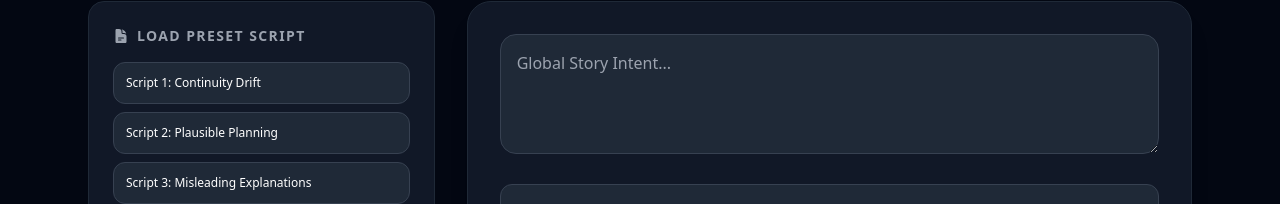
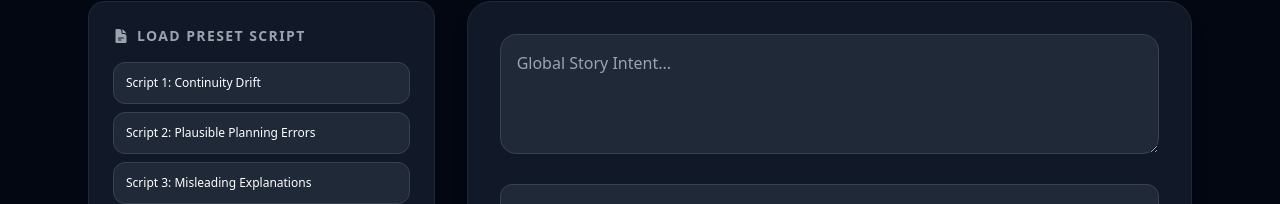
Before and after one commit to vicvarar-hash/UNCC-8-Second-Story-Movie-Builder, a React (Vite) app: page / in a window 1280 px wide. Shown: the part 99-303 px from the top of the page. Built offline with nearby package versions, Linux system fonts and the light colour scheme.

Commit message:
Update App.tsx

```diff
--- a/App.tsx
+++ b/App.tsx
@@ -29,7 +29,7 @@ const SCRIPTS = {
     numShots: 3,
     defaults: { useSeed: true, requestExplanation: false }
   },
-  "Script 2: Plausible Planning": {
+  "Script 2: Plausible Planning Errors": {
     outline: "Two old friends meet again after many years apart in a bustling train station. They embrace and walk together toward the platform.",
     style: "Stylized realism, warm sunlight, busy background, wide shots",
     numShots: 3,
```
